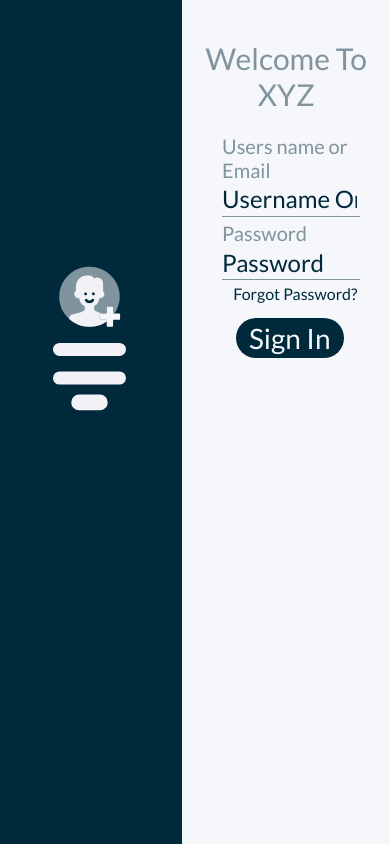
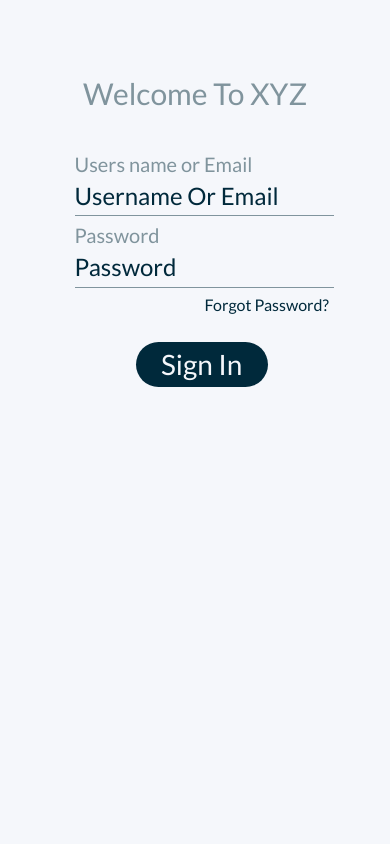
Before and after one commit to aashutosh-agrawal/E-Commerce, a PHP site: page /login-page.html in a window 390 px wide. Run offline with PHP 8.4, Linux system fonts and the light colour scheme.

Commit message:
Changes In Design

```diff
--- a/login-page.css
+++ b/login-page.css
@@ -20,6 +20,7 @@ body{
 
 }
 .left-side {
+    display: ;
     background-color: #00293B;
     width: 46.77%;
     height: 100%;
@@ -97,3 +98,12 @@ body{
     cursor: pointer;
     border-radius: 25px;
 }
+
+@media only screen and (max-width: 600px) {
+    .left-side{
+        display: none;
+    }
+    .right-panel{
+        width: 100%;
+    }
+  }
```
